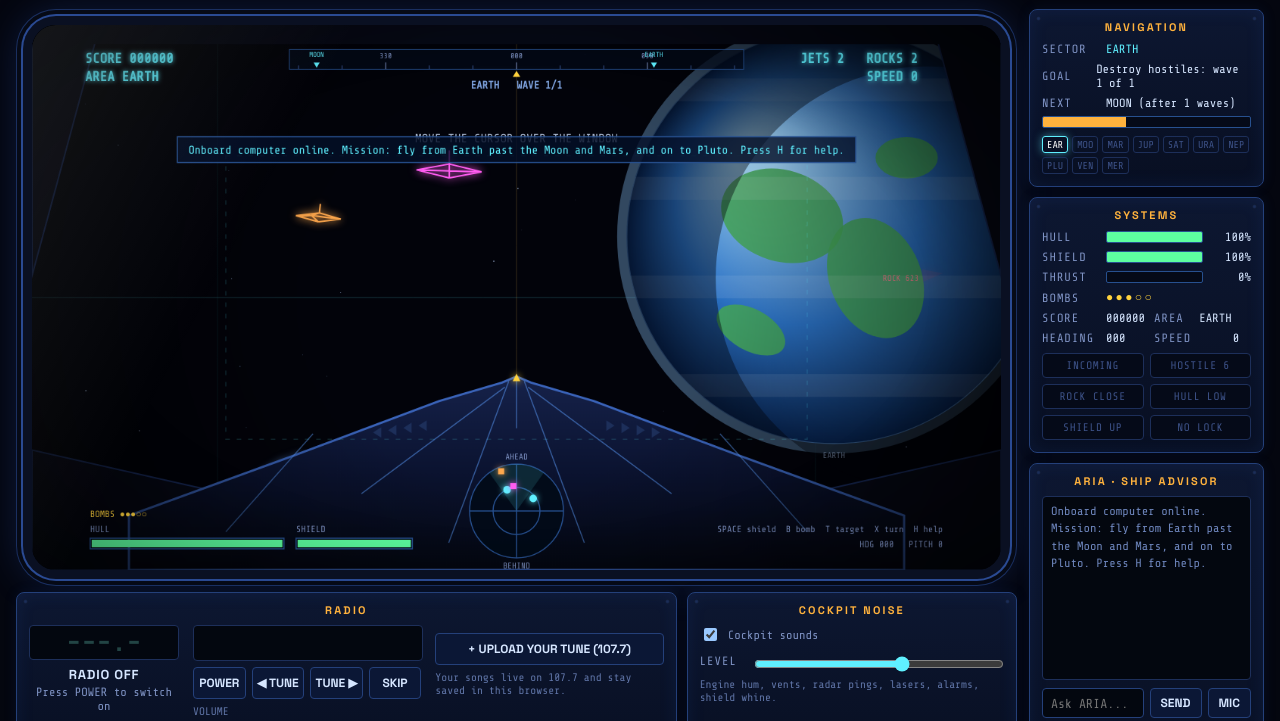
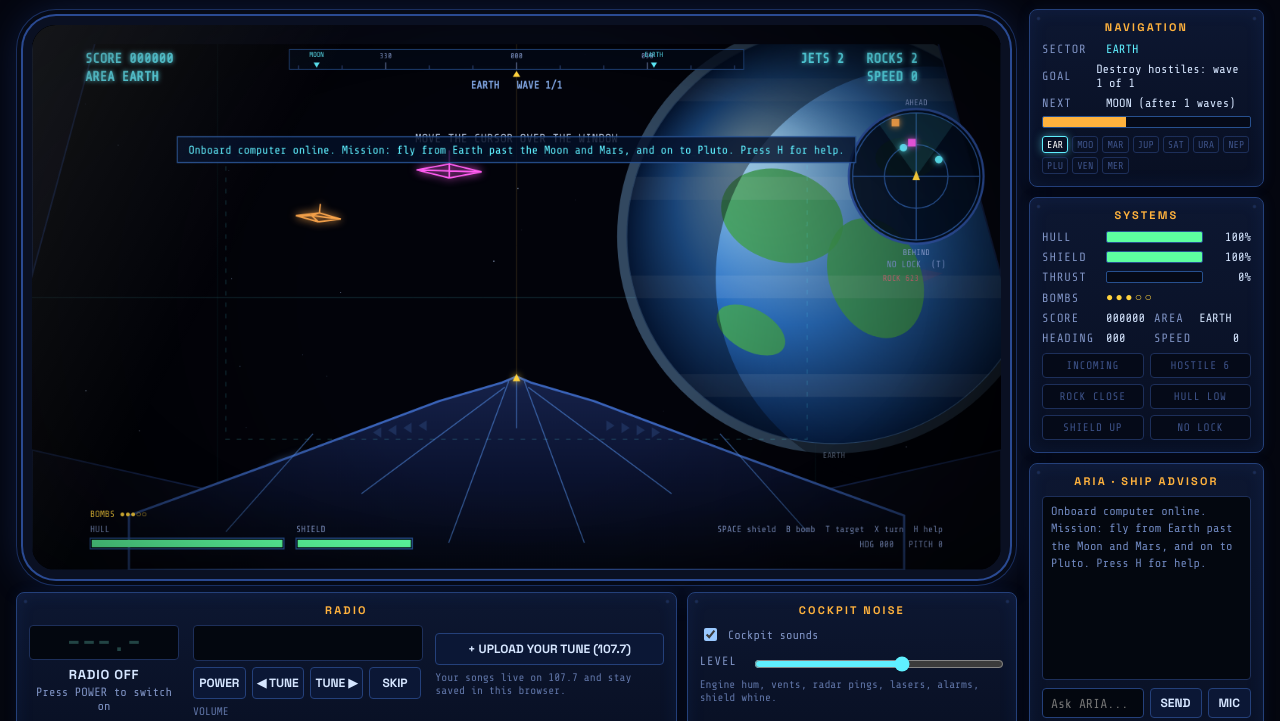
Before and after one commit to boweryking/moon-attack-, a plain HTML site: page docs/cockpit/index.html in a window 1280 px wide. Shown: the part 63-784 px from the top of the page. Drawn offline with nearby package versions, Linux system fonts and the light colour scheme; animation ran at ten frames a second.

Commit message:
Cockpit: radar moved to upper right, larger, edge-clamped ship blips and lock readout
Co-Authored-By: Claude Sonnet 5.5 <noreply@anthropic.com>
Claude-Session: https://claude.ai/code/session_01N8XB2KBaB6aHxcjFUhZvv9

```diff
--- a/docs/cockpit/index.html
+++ b/docs/cockpit/index.html
@@ -634,7 +634,7 @@
     const g = ctx.createRadialGradient(W / 2, H / 2, H * .35, W / 2, H / 2, H * .95); g.addColorStop(0, 'rgba(0,0,0,0)'); g.addColorStop(1, 'rgba(0,0,0,.55)'); ctx.fillStyle = g; ctx.fillRect(0, 0, W, H);
   }
   function radar() { // the whole sphere, flattened: ahead is up, behind is down
-    const cx = W / 2, cyy = H - 78, R = 62, RANGE = 1400; ctx.shadowBlur = 0; ctx.fillStyle = 'rgba(2,10,24,.9)'; ctx.beginPath(); ctx.arc(cx, cyy, R, 0, TAU); ctx.fill();
+    const cx = W - 112, cyy = 200, R = 84, RANGE = 1400; ctx.shadowBlur = 0; ctx.fillStyle = 'rgba(2,10,24,.88)'; ctx.beginPath(); ctx.arc(cx + 0, cyy, R + 5, 0, TAU); ctx.fill(); ctx.strokeStyle = '#2a4a92'; ctx.lineWidth = 3; ctx.stroke();
     ctx.strokeStyle = '#27508f'; ctx.lineWidth = 1.5; ctx.beginPath(); ctx.arc(cx, cyy, R, 0, TAU); ctx.moveTo(cx - R, cyy); ctx.lineTo(cx + R, cyy); ctx.moveTo(cx, cyy - R); ctx.lineTo(cx, cyy + R); ctx.stroke(); ctx.beginPath(); ctx.arc(cx, cyy, R * .5, 0, TAU); ctx.stroke();
     ctx.fillStyle = 'rgba(95,240,255,.12)'; ctx.beginPath(); ctx.moveTo(cx, cyy); ctx.arc(cx, cyy, R, -Math.PI / 2 - .62, -Math.PI / 2 + .62); ctx.closePath(); ctx.fill(); // the cone you can see
     for (const r of rocks) {
@@ -642,8 +642,12 @@
       const px = cx + lx / RANGE * R, pz = cyy - lz / RANGE * R, behind = lz < 0, near = d < 650;
       if (Math.hypot(px - cx, pz - cyy) > R - 2) continue; glow(behind && near ? '#ff4d5e' : behind ? '#ffb23d' : '#5ff0ff', 8); ctx.globalAlpha = behind && near ? .6 + .4 * Math.sin(time * 9) : 1; ctx.beginPath(); ctx.arc(px, pz, 2 + r.size, 0, TAU); ctx.fill(); ctx.globalAlpha = 1;
     }
-    for (const e of jets) { const a = Math.cos(yaw), b = Math.sin(yaw), lx = e.x * a - e.z * b, lz = e.x * b + e.z * a, px = cx + lx / RANGE * R, pz = cyy - lz / RANGE * R; if (Math.hypot(px - cx, pz - cyy) > R - 2) continue; glow(e.alien ? acol(e) : e.kind === 'attack' ? '#ff5cf0' : '#ffa84d', 8); ctx.fillRect(px - 4, pz - 4, 8, 8); }
-    ctx.shadowBlur = 0; ctx.fillStyle = '#7f93c4'; ctx.font = '11px "Share Tech Mono", monospace'; ctx.textAlign = 'center'; ctx.fillText('AHEAD', cx, cyy - R - 6); ctx.fillText('BEHIND', cx, cyy + R + 14);
+    for (const e of jets) { const a = Math.cos(yaw), b = Math.sin(yaw), lx = e.x * a - e.z * b, lz = e.x * b + e.z * a; let px = cx + lx / RANGE * R, pz = cyy - lz / RANGE * R; const dd = Math.hypot(px - cx, pz - cyy), out = dd > R - 6; if (out) { px = cx + (px - cx) / dd * (R - 6); pz = cyy + (pz - cyy) / dd * (R - 6); }
+      const col = e.alien ? acol(e) : e.kind === 'attack' ? '#ff5cf0' : '#ffa84d', sz = out ? 4 : 5; glow(col, 8); ctx.fillStyle = col; ctx.fillRect(px - sz, pz - sz, sz * 2, sz * 2);
+      if (e === target) { ctx.shadowBlur = 0; ctx.strokeStyle = '#ffe066'; ctx.lineWidth = 2; ctx.beginPath(); ctx.arc(px, pz, 10 + Math.sin(time * 6) * 1.5, 0, TAU); ctx.stroke(); ctx.setLineDash([3, 4]); ctx.beginPath(); ctx.moveTo(cx, cyy); ctx.lineTo(px, pz); ctx.stroke(); ctx.setLineDash([]); } }
+    ctx.shadowBlur = 0; ctx.fillStyle = '#7f93c4'; ctx.font = '11px "Share Tech Mono", monospace'; ctx.textAlign = 'center'; ctx.fillText('AHEAD', cx, cyy - R - 10); ctx.fillText('BEHIND', cx, cyy + R + 20);
+    ctx.fillStyle = '#ffd23d'; ctx.beginPath(); ctx.moveTo(cx, cyy - 8); ctx.lineTo(cx - 5, cyy + 5); ctx.lineTo(cx + 5, cyy + 5); ctx.fill(); // you
+    ctx.font = '12px "Share Tech Mono", monospace'; ctx.fillStyle = target ? '#ffe066' : '#6f85b8'; ctx.fillText(target ? 'LOCK ' + Math.round(Math.hypot(target.x, target.y, target.z)) + '  ' + (() => { const c = toCam(target.x, target.y, target.z), ang = Math.round(Math.atan2(c[0], c[2]) * 57.3); return c[2] > 0 && Math.abs(ang) < 20 ? 'AHEAD' : (ang > 0 ? 'RIGHT ' : 'LEFT ') + Math.abs(ang) + '\u00B0'; })() : 'NO LOCK  (T)', cx, cyy + R + 36);
   }
   function reticle() {
     ctx.shadowBlur = 0; ctx.setLineDash([6, 9]); ctx.strokeStyle = 'rgba(95,240,255,.14)'; ctx.lineWidth = 1.5; ctx.strokeRect(W / 2 - BOX.w, H / 2 - BOX.h, BOX.w * 2, BOX.h * 2); ctx.setLineDash([]);
```
